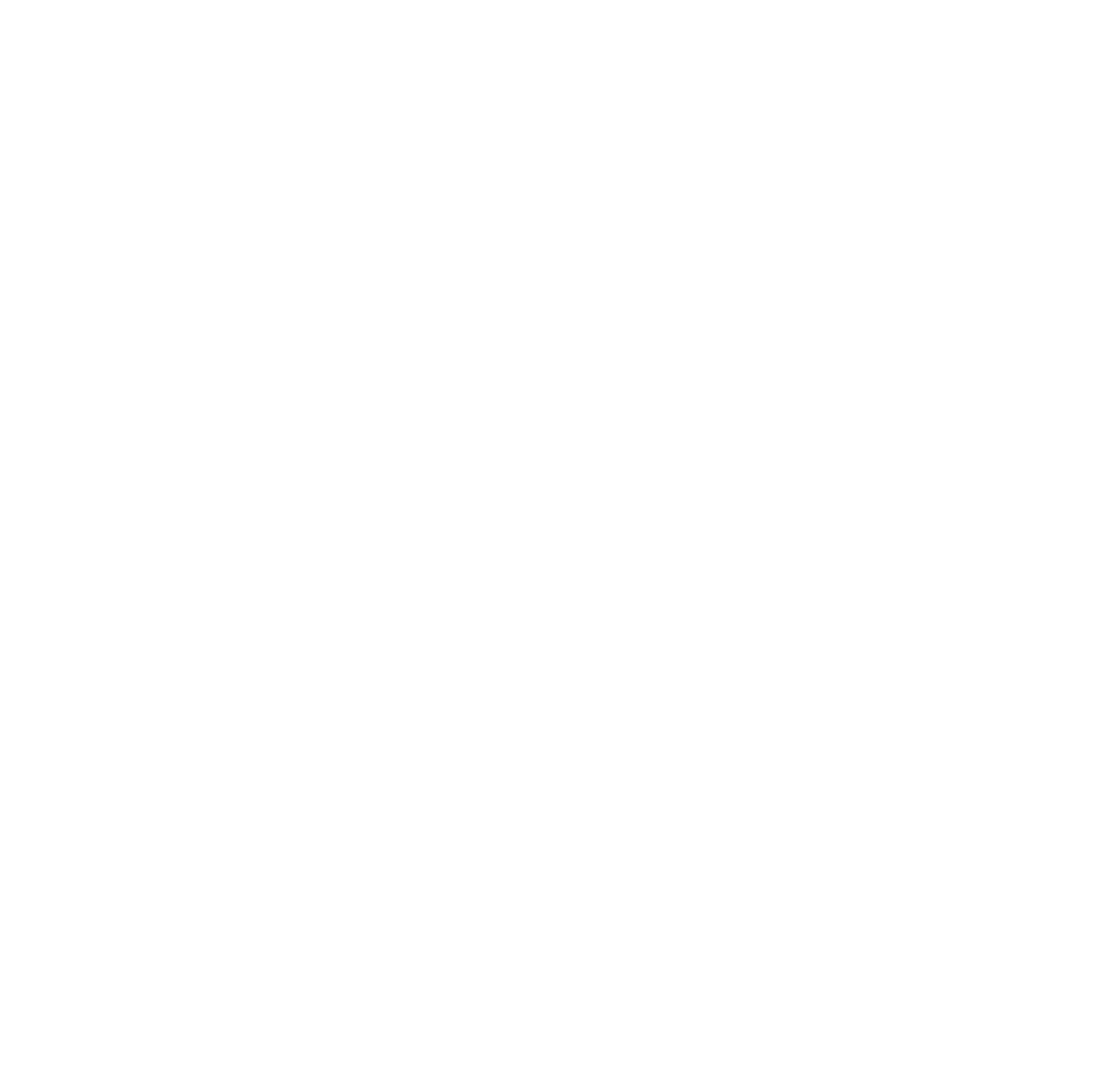
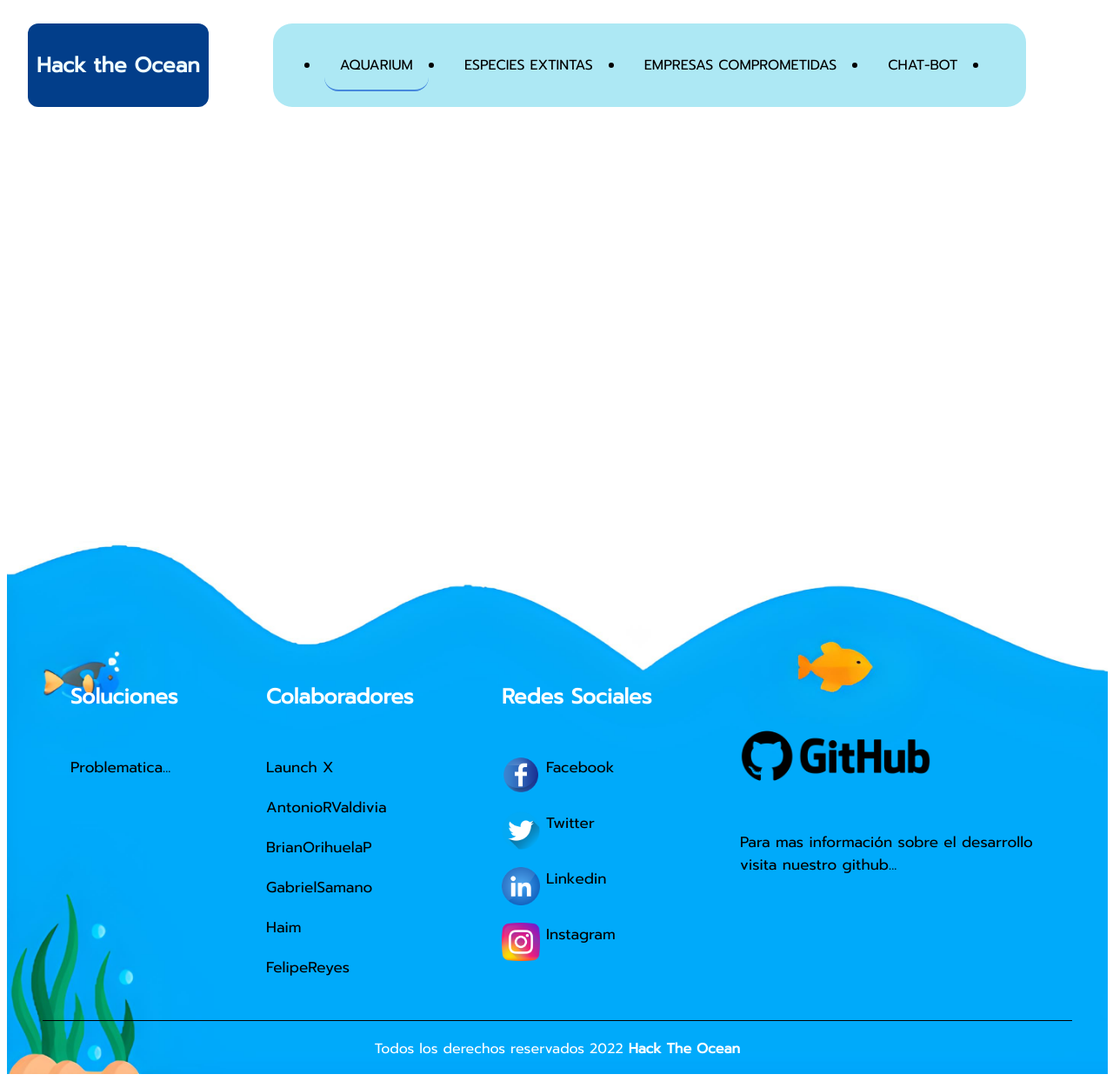
Before and after one commit to BrianOrihuelaP/Hackaton-Web-Page, a plain HTML site: page pages/aquarium.html in a window 1280 px wide. Shown: the whole page at 87% size. Before the commit the page ends 800 px from the top, so only its background shows below. Drawn offline with Linux system fonts and the light colour scheme.

Commit message:
0.6 Agregando link a la pagina principal

```diff
--- a/index.html
+++ b/index.html
@@ -11,8 +11,8 @@
     <link
         href="https://fonts.googleapis.com/css2?family=Prompt:ital,wght@0,100;0,200;0,300;0,400;1,100;1,200;1,300&display=swap"
         rel="stylesheet" />
-    <link rel="stylesheet" href="/css/estilosVistaBienvenida.css" />
-    <link rel="icon" href="/media/icon.png">
+    <link rel="stylesheet" href="css/estilosVistaBienvenida.css" />
+    <link rel="icon" href="media/icon.png">
 =======
     <link href="https://fonts.googleapis.com/css2?family=Inter:wght@200;300;400&display=swap" rel="stylesheet" />
     <link rel="stylesheet" href="css/estilosVistaBienvenida.css" />
@@ -346,6 +346,10 @@
         let boton = document.querySelector(".tituloPag")
 
         boton.addEventListener("click", () => {
+            setTimeout(
+                                        function() {
+                                            window.location.href = "/pages/aquarium.html";
+                                        }, 2000 );
             let etiquetaAudio = document.createElement("audio")
             etiquetaAudio.setAttribute("src", "media/sonido burbujas de agua.mp3")
             etiquetaAudio.play()
--- a/pages/aquarium.html
+++ b/pages/aquarium.html
@@ -0,0 +1,93 @@
+<!DOCTYPE html>
+<html lang="es">
+
+<head>
+    <meta charset="UTF-8" />
+    <meta http-equiv="X-UA-Compatible" content="IE=edge" />
+    <meta name="viewport" content="width=device-width, initial-scale=1.0" />
+    <title>Hack the Ocean</title>
+    <link rel="preconnect" href="https://fonts.googleapis.com" />
+    <link rel="preconnect" href="https://fonts.gstatic.com" crossorigin />
+    <link
+        href="https://fonts.googleapis.com/css2?family=Prompt:ital,wght@0,100;0,200;0,300;0,400;1,100;1,200;1,300&display=swap"
+        rel="stylesheet" />
+    <link rel="icon" href="/media/icon.png" />
+    <link rel="stylesheet" href="/css/style.css" />
+</head>
+
+<body>
+
+    <header>
+        <nav>
+            <div class="menu">
+                <div class="brand">
+                <h1>Hack the Ocean</h1>
+                </div>
+
+                <div class="links">
+                    <li><a href="#" class="active">AQUARIUM</a></li>
+                    <li><a href="#">ESPECIES EXTINTAS</a></li>
+                    <li><a href="#">EMPRESAS COMPROMETIDAS</a></li>
+                    <li><a href="#">CHAT-BOT</a></li>
+                    <li><a href="#"></a></li>
+                </div>
+            </div>
+        </nav>
+    </header>
+    <!-- QUITAR ESPACIOS -->
+    <br><br><br><br><br><br><br><br><br><br><br><br><br><br><br><br><br><br><br><br>
+
+
+
+    <footer>
+        <div class="container_footer">
+            <div class="box_footer">
+                <h2>Soluciones</h2>
+                <a href="https://www.canva.com/design/DAFAPa8ivfk/uUb-HpNMd9x8LH4Vlv19sg/view?website#2:mucho-xito"
+                    target="_blank">Problematica...</a>
+                <a href="#"></a>
+                <a href="#"></a>
+                <a href="#"></a>
+            </div>
+            <div class="box_footer">
+                <h2>Colaboradores</h2>
+                <a href="#">Launch X</a>
+
+                <a href="https://github.com/AntonioRValdivia">AntonioRValdivia</a>
+                <a href="https://github.com/BrianOrihuelaP">BrianOrihuelaP</a>
+                <a href="https://github.com/GabrielSamano">GabrielSamano</a>
+                <a href="https://github.com/hA1nn-dot">Haim</a>
+                <a href="https://github.com/FelipeReyesMi">FelipeReyes</a>
+            </div>
+            <div class="box_footer">
+                <h2>Redes Sociales</h2>
+                <a href="#"><img class="redes" src="/media/facebook.png" />Facebook</a>
+                <a href="#"><img class="redes" src="/media/twitter.png" />Twitter</a>
+                <a href="#"><img class="redes" src="/media/linkedin.png" />Linkedin</a>
+                <a href="#"><img class="redes" src="/media/instagram.png" />Instagram</a>
+            </div>
+            <div class="box_footer">
+                <div class="logo">
+                    <img src="" alt="" />
+                </div>
+                <div class="terms">
+                    <a href="https://github.com/BrianOrihuelaP/HACKATON---HACK-THE-OCEAN" target="_blank"><img
+                            src="/media/github.png" alt="Github" /></a>
+
+                    <p>
+                        Para mas información sobre el desarrollo visita nuestro github...
+                    </p>
+                </div>
+            </div>
+        </div>
+        <div class="box_copyright">
+            <hr />
+            <p>
+                Todos los derechos reservados 2022
+                <b>Hack The Ocean</b>
+            </p>
+        </div>
+    </footer>
+</body>
+
+</html>
```
